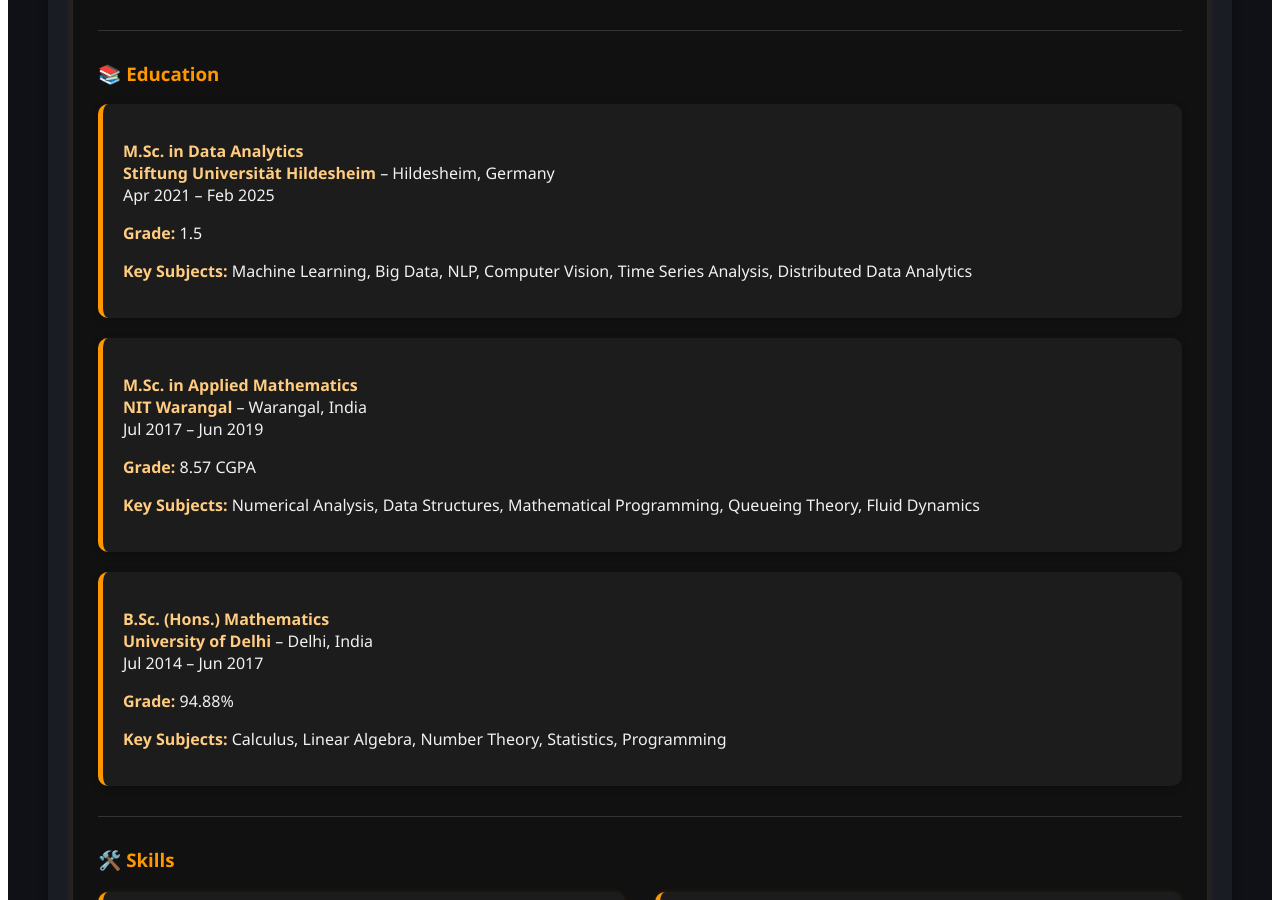
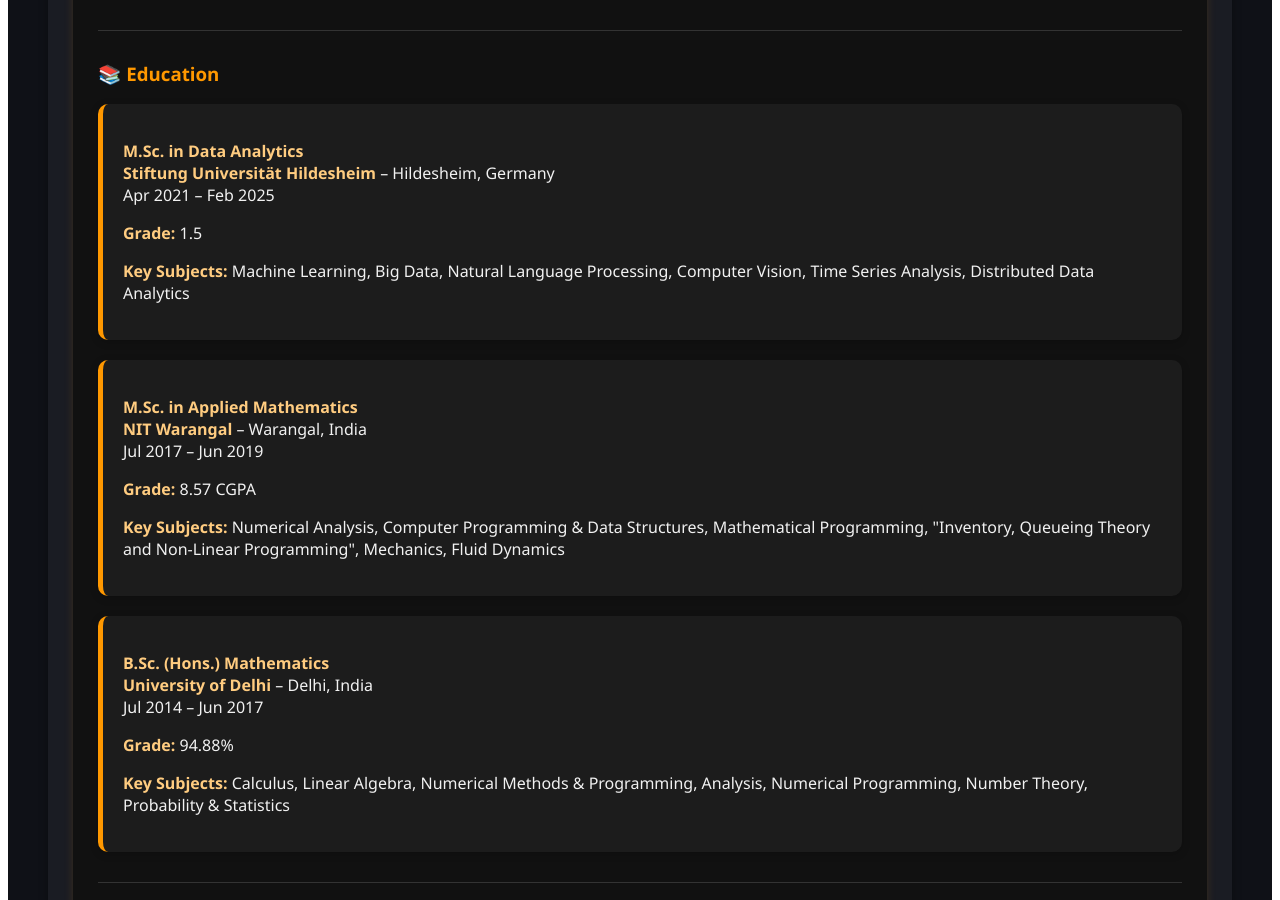
Before and after one commit to Simran-Kaur04/Simran-Kaur04.github.io, a Jekyll site: the page built from index.md, in a window 1280 px wide and 900 px high, scrolled down 1432 px. Built offline with Jekyll 4.4.1, drawn with Linux system fonts in a browser that asks for light colours.

Commit message:
Update about.md

```diff
--- a/_includes/about.md
+++ b/_includes/about.md
@@ -74,7 +74,7 @@ I’m a data enthusiast with a strong foundation in Mathematics and an advanced
     <strong>Stiftung Universität Hildesheim</strong> – Hildesheim, Germany<br>
     Apr 2021 – Feb 2025</p>
     <p><strong>Grade:</strong> 1.5</p>
-    <p><strong>Key Subjects:</strong> Machine Learning, Big Data, NLP, Computer Vision, Time Series Analysis, Distributed Data Analytics</p>
+    <p><strong>Key Subjects:</strong> Machine Learning, Big Data, Natural Language Processing, Computer Vision, Time Series Analysis, Distributed Data Analytics</p>
   </div>
 
   <div class="education-entry">
@@ -82,7 +82,7 @@ I’m a data enthusiast with a strong foundation in Mathematics and an advanced
     <strong>NIT Warangal</strong> – Warangal, India<br>
     Jul 2017 – Jun 2019</p>
     <p><strong>Grade:</strong> 8.57 CGPA</p>
-    <p><strong>Key Subjects:</strong> Numerical Analysis, Data Structures, Mathematical Programming, Queueing Theory, Fluid Dynamics</p>
+    <p><strong>Key Subjects:</strong> Numerical Analysis, Computer Programming & Data Structures, Mathematical Programming, "Inventory, Queueing Theory and Non-Linear Programming", Mechanics, Fluid Dynamics</p>
   </div>
 
   <div class="education-entry">
@@ -90,7 +90,7 @@ I’m a data enthusiast with a strong foundation in Mathematics and an advanced
     <strong>University of Delhi</strong> – Delhi, India<br>
     Jul 2014 – Jun 2017</p>
     <p><strong>Grade:</strong> 94.88%</p>
-    <p><strong>Key Subjects:</strong> Calculus, Linear Algebra, Number Theory, Statistics, Programming</p>
+    <p><strong>Key Subjects:</strong> Calculus, Linear Algebra, Numerical Methods & Programming, Analysis, Numerical Programming, Number Theory, Probability & Statistics</p>
   </div>
 
 <hr style="border:0;border-top:1px solid #333;margin:30px 0;"/>
```
